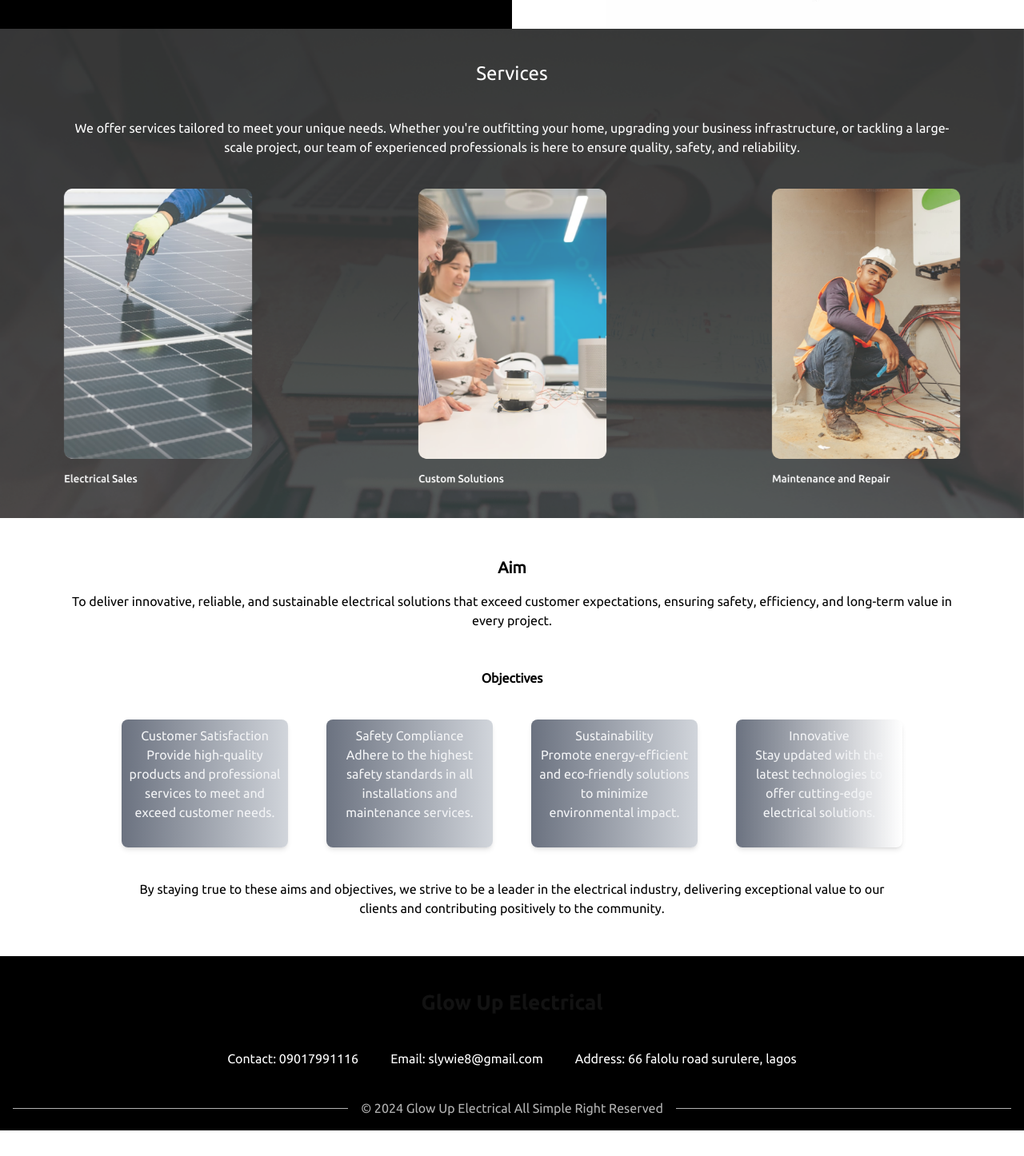
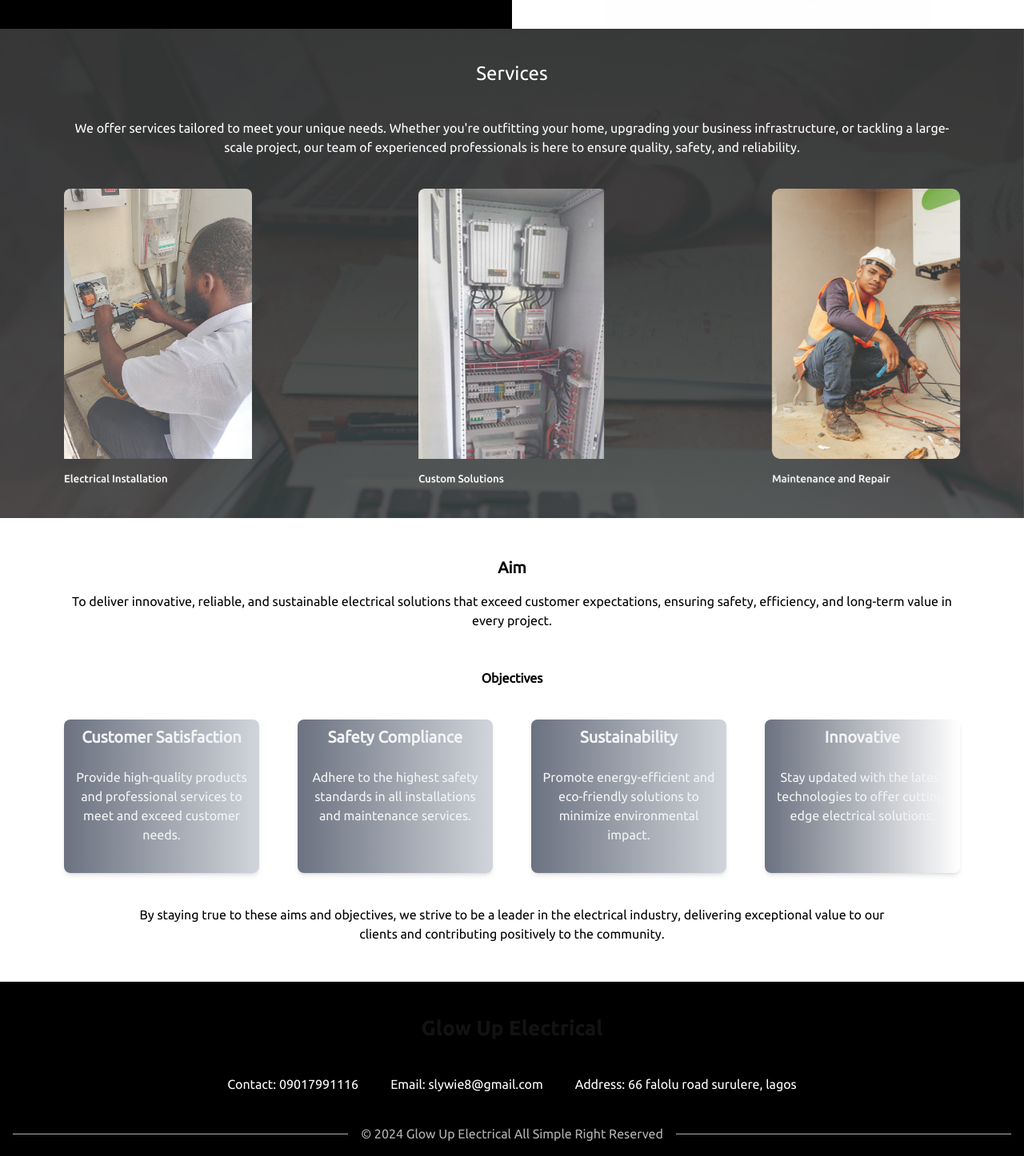
Before and after one commit to Ogfejiro/Glowup, a Next.js app: page / in a window 1280 px wide. Shown: the part 2479-3925 px from the top of the page at 80% size. Before the commit the page ends 3893 px from the top, so only its background shows below. Built offline with nearby package versions, Linux system fonts and the light colour scheme.

Commit message:
finished

```diff
--- a/components/Aim.jsx
+++ b/components/Aim.jsx
@@ -1,51 +1,44 @@
-import React from 'react'
+import React from 'react';
 
 const Aim = () => {
   return (
     <div>
-      <div className='text-center pt-12 pb-12'>
-        <h1 className='pb-4 font-bold text-xl' data-aos="fade-left">Aim</h1>
-        <p className='padding-x' data-aos="fade-right">To deliver innovative, reliable, and sustainable electrical solutions that exceed customer expectations, ensuring safety, efficiency, and long-term value in every project.</p>
-        <h2 className='pt-12 font-bold'>Objectives</h2>
-        <div className='flex flex-col md:flex-row justify-center items-center gap-12 pt-10 '>
-            <div className=''>
-            <div className="bg-gradient-to-r from-gray-500 to-gray-300 p-2 rounded-lg shadow-md w-52 h-40" data-aos="fade-left">
-            <div className=" text-gray-100 text-center">
-    <p>Customer Satisfaction</p>
-    <p>Provide high-quality products and professional services to meet and exceed customer needs.</p></div>
-</div>
+      <div className="text-center pt-12 pb-12">
+        <h1 className="pb-4 font-bold text-xl" data-aos="fade-left">Aim</h1>
+        <p className="padding-x" data-aos="fade-right">To deliver innovative, reliable, and sustainable electrical solutions that exceed customer expectations, ensuring safety, efficiency, and long-term value in every project.</p>
+        <h2 className="pt-12 font-bold">Objectives</h2>
+        <div className="flex flex-col md:flex-row justify-center items-center gap-12 pt-10 padding-x">
+          <div className="flex-1 bg-gradient-to-r from-gray-500 to-gray-300 p-2 rounded-lg shadow-md h-48" data-aos="fade-left">
+            <div className="text-gray-100 text-center">
+              <p className="font-bold text-xl pb-3">Customer Satisfaction</p>
+              <p className='pt-3'>Provide high-quality products and professional services to meet and exceed customer needs.</p>
             </div>
-            <div className="bg-gradient-to-r from-gray-500 to-gray-300 p-2 rounded-lg shadow-md w-52 h-40" data-aos="fade-right">
-                <div className='text-gray-100 text-center'>
-                    <p>Safety Compliance</p>
-                    <p>Adhere to the highest safety standards in all installations and maintenance services.</p>
-                </div>
+          </div>
+          <div className="flex-1 bg-gradient-to-r from-gray-500 to-gray-300 p-2 rounded-lg shadow-md h-48" data-aos="fade-right">
+            <div className="text-gray-100 text-center">
+              <p className="font-bold text-xl pb-3">Safety Compliance</p>
+              <p className='pt-3'>Adhere to the highest safety standards in all installations and maintenance services.</p>
             </div>
-            <div className='bg-gradient-to-r from-gray-500 to-gray-300 p-2 rounded-lg shadow-md w-52 h-40' data-aos="fade-left">
-                <div className='text-gray-100 text-center'>
-                    <p>Sustainability</p>
-                    <p>Promote energy-efficient and eco-friendly solutions to minimize environmental impact.</p>
-                </div>
+          </div>
+          <div className="flex-1 bg-gradient-to-r from-gray-500 to-gray-300 p-2 rounded-lg shadow-md h-48" data-aos="fade-left">
+            <div className="text-gray-100 text-center">
+              <p className="font-bold text-xl pb-3">Sustainability</p>
+              <p className='pt-3'>Promote energy-efficient and eco-friendly solutions to minimize environmental impact.</p>
             </div>
-
-            <div className='bg-gradient-to-r from-gray-500 to-white-100 p-2 rounded-lg shadow-md w-52 h-40' data-aos="fade-right">
-                <div className=' text-gray-100 text-center'>
-                    <p>Innovative</p>
-                    <p>Stay updated with the latest technologies to offer cutting-edge electrical solutions.</p>
-                </div>
+          </div>
+          <div className="flex-1 bg-gradient-to-r from-gray-500 to-white-100 p-2 rounded-lg shadow-md h-48" data-aos="fade-right">
+            <div className="text-gray-100 text-center">
+              <p className="font-bold text-xl pb-3">Innovative</p>
+              <p className='pt-3'>Stay updated with the latest technologies to offer cutting-edge electrical solutions.</p>
             </div>
-
-            </div>
-
-            <div className='padding-x pt-10'><p className='padding-x'>
-            By staying true to these aims and objectives, we strive to be a leader in the electrical industry, delivering exceptional value to our clients and contributing positively to the community.</p></div>
-
-
-
-
+          </div>
+        </div>
+        <div className="padding-x pt-10">
+          <p className="padding-x">By staying true to these aims and objectives, we strive to be a leader in the electrical industry, delivering exceptional value to our clients and contributing positively to the community.</p>
+        </div>
       </div>
     </div>
-  )
-}
+  );
+};
 
-export default Aim
+export default Aim;
--- a/components/Contact.jsx
+++ b/components/Contact.jsx
@@ -17,12 +17,12 @@ const Contact = () => {
         </div>
         </div>
 
-        <div className=" text-center leading-9 md:flex md:justify-center md:items-center gap-10"> {/* Flex on large screens */}
-          <p>Contact: 09017991116</p>
-          <p>Email: slywie8@gmail.com</p>
-          <p>Address: 66 falolu road surulere, lagos</p>
-        </div>
-
+        <div className="text-center leading-9 md:flex md:justify-center md:items-center gap-10">
+  {/* Flex on large screens */}
+  <p>Contact: <a href="tel:09017991116">09017991116</a></p>
+  <p>Email: <a href={`mailto:slywie8@gmail.com`}>slywie8@gmail.com</a></p>
+  <p>Address: 66 falolu road surulere, lagos</p>
+</div>
 
         <div className="mt-8">
           <div className="flex items-center gap-4 text-[rgba(255,255,255,.7)]">
--- a/components/Services.jsx
+++ b/components/Services.jsx
@@ -1,25 +1,44 @@
-
-import React from 'react'
+import React from 'react';
 import Image from 'next/image';
 
 const Services = () => {
   return (
-    <section className="bg-hero-pattern bg-cover bg-center bg-fixed opacity-80" >
-         <div className='text-center text-white'>
+    <section className="bg-hero-pattern bg-cover bg-center bg-fixed opacity-80" id="services">
+      <div className="text-center text-white">
         <h1 className="pt-10 pb-10 text-2xl" data-aos="zoom-in">Services</h1>
-            <p className="padding-x" data-aos="fade-in">We offer services tailored to meet your unique needs. Whether you&apos;re outfitting your home, upgrading your business infrastructure, or tackling a large-scale project, our team of experienced professionals is here to ensure quality, safety, and reliability.</p>
+        <p className="padding-x" data-aos="fade-in">We offer services tailored to meet your unique needs. Whether you're outfitting your home, upgrading your business infrastructure, or tackling a large-scale project, our team of experienced professionals is here to ensure quality, safety, and reliability.</p>
         <div className="flex flex-col md:flex-row justify-center items-center gap-12 pt-10 pb-10">
-  <div className="padding-x" data-aos="flip-left">
-    <Image src="/images/section/solar.png" alt="Man Image" width={300} height={150} />
-
+          <div className="padding-x md:w-1/2 sm:w-full" data-aos="flip-left">
+            <Image
+              src="/images/section/fix.png"
+              alt="Man Image"
+              width={300}
+              height={150}
+              objectFit="cover"
+              objectPosition="center"
+              className="rounded-lg"
+            />
           </div>
-  <div className="padding-x" data-aos="flip-right">
-    <Image src="/images/section/peps.png" alt="Man Image" width={300} height={150} />
-
+          <div className="padding-x md:w-1/2 sm:w-full" data-aos="flip-right">
+            <Image
+              className="rounded-lg"
+              src="/images/section/wire (1).png"
+              alt="Man Image"
+              width={300}
+              height={150}
+              objectFit="cover"
+              objectPosition="center"
+            />
           </div>
-  <div className="padding-x" data-aos="flip-up">
-    <Image src="/images/section/man.png" alt="Man Image" width={300} height={150} />
-
+          <div className="padding-x md:w-1/2 sm:w-full" data-aos="flip-up">
+            <Image
+              src="/images/section/man.png"
+              alt="Man Image"
+              width={300}
+              height={150}
+              objectFit="cover"
+              objectPosition="center"
+            />
           </div>
         </div>
       </div>
```
Also changed, not shown: public/images/section/fix.png (added), public/images/section/wire (1).png (added). Lines whose indentation alone changed are shown as unchanged.
